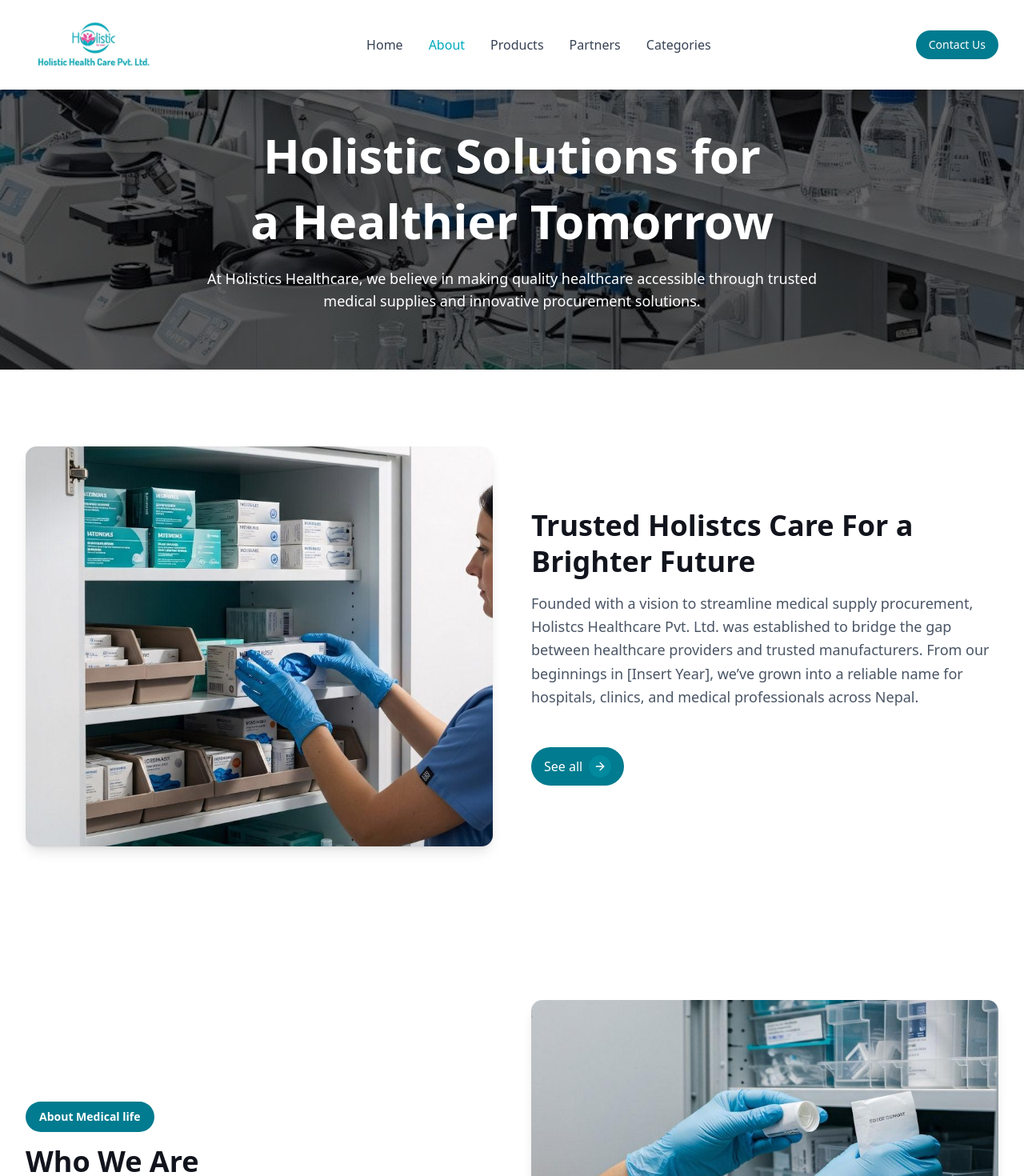
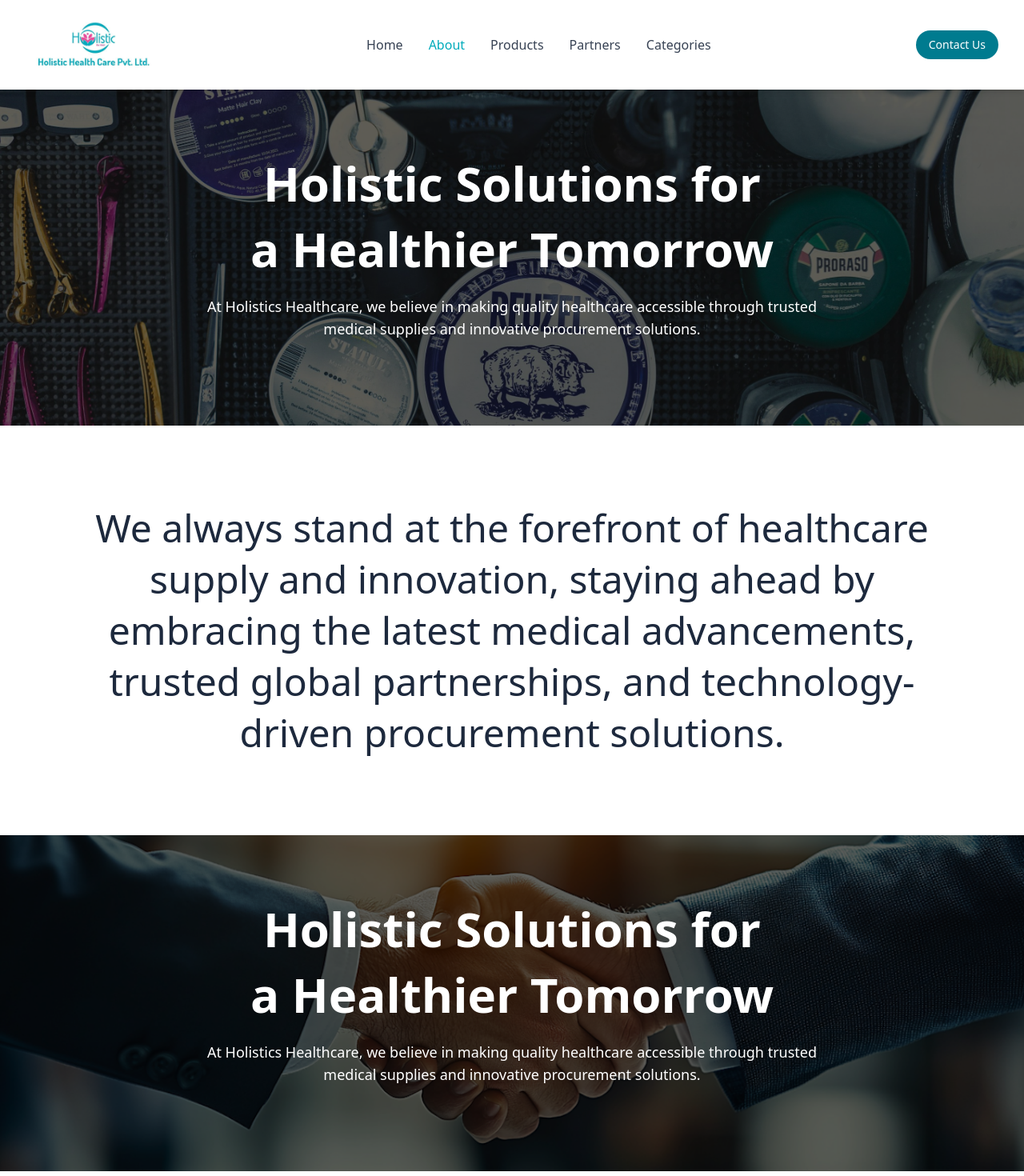
Before and after one commit to dpshray/holistic-health, a Next.js app: page /about in a window 1280 px wide. Shown: the top 1470 px of the page at 80% size. Built offline with nearby package versions, Linux system fonts and the light colour scheme.

Commit message:
fix: about page design change

```diff
--- a/app/about/page.tsx
+++ b/app/about/page.tsx
@@ -1,5 +1,6 @@
 import Hero from "@/components/layout/Hero";
 import ImageTextSection from "@/components/layout/image-text";
+import QuoteSection from "@/components/layout/quote-section";
 
 export default function AboutPage() {
     return (
@@ -7,34 +8,21 @@
             <Hero
                 title="Holistic Solutions for a Healthier Tomorrow"
                 subtitle="At Holistics Healthcare, we believe in making quality healthcare accessible through trusted medical supplies and innovative procurement solutions."
-                backgroundImage="/images/about-hero.jpg"
+                backgroundImage="/images/about-hero2.jpg"
                 showButtons={false}
-                height="small"
+                height="medium"
+                overlay="bg-black/60"
+            />
+            <QuoteSection text="We always stand at the forefront of healthcare supply and innovation, staying ahead by embracing the latest medical advancements, trusted global partnerships, and technology-driven procurement solutions." />
+            <Hero
+                title="Holistic Solutions for a Healthier Tomorrow"
+                subtitle="At Holistics Healthcare, we believe in making quality healthcare accessible through trusted medical supplies and innovative procurement solutions."
+                backgroundImage="/images/about-hero3.png"
+                showButtons={false}
+                height="medium"
                 overlay="bg-black/60"
             />
             <ImageTextSection
-                title="Trusted Holistcs Care For a Brighter Future"
-                description="Founded with a vision to streamline medical supply procurement,
-                    Holistcs Healthcare Pvt. Ltd. was established to bridge the gap
-                    between healthcare providers and trusted manufacturers.
-                    From our beginnings in [Insert Year], we’ve grown into a reliable
-                    name for hospitals, clinics, and medical professionals across Nepal."
-                buttonLabel="See all"
-                mainImage="/images/about1.jpg"
-                imagePosition="left"
-            />
-            <ImageTextSection
-                tag="About Medical life"
-                title="Who We Are"
-                description="Holistcs is a trusted medical supply partner, commited to
-                    meetng the complete procurement needs of healthcare facilites.
-                    Our vision is to simplify hospital operatons by becoming a single-
-                    window source for quality medical essentals."
-                mainImage="/images/about2.jpg"
-                imagePosition="right"
-            />
-            <ImageTextSection
-                tag="About Medical life"
                 title="Our Mission"
                 description="To empower healthcare providers with reliable, aﬀordable, and
                     top-quality medical products, ensuring they can focus on patent
--- a/components/layout/Hero.tsx
+++ b/components/layout/Hero.tsx
@@ -7,7 +7,7 @@
     backgroundImage?: string
     showButtons?: boolean
     overlay?: string
-    height?: "default" | "small" | "large"
+    height?: "default" | "small" | "large" | "medium"
     textColor?: string
     buttonText?: {
         primary?: string
@@ -30,6 +30,7 @@
 }: HeroSectionProps) {
     const heightClasses = {
         small: "h-[350px]",
+        medium: "h-[400px] md:h-[420px]",
         default: "h-[500px] md:h-[600px]",
         large: "h-[700px] md:h-[800px]",
     }
--- /dev/null
+++ b/components/layout/quote-section.tsx
@@ -0,0 +1,16 @@
+"use client"
+
+interface QuoteSectionProps {
+  text: string
+  className?: string
+}
+
+export default function QuoteSection({ text, className = "" }: QuoteSectionProps) {
+  return (
+    <section className={`py-16 md:py-24 bg-white ${className}`}>
+      <div className="max-w-6xl mx-auto px-4 sm:px-6 lg:px-8">
+        <p className="text-3xl md:text-5xl text-slate-800 text-center font-light leading-16">{text}</p>
+      </div>
+    </section>
+  )
+}
```
Also changed, not shown: public/images/about-hero2.jpg (added), public/images/about-hero3.png (added).
